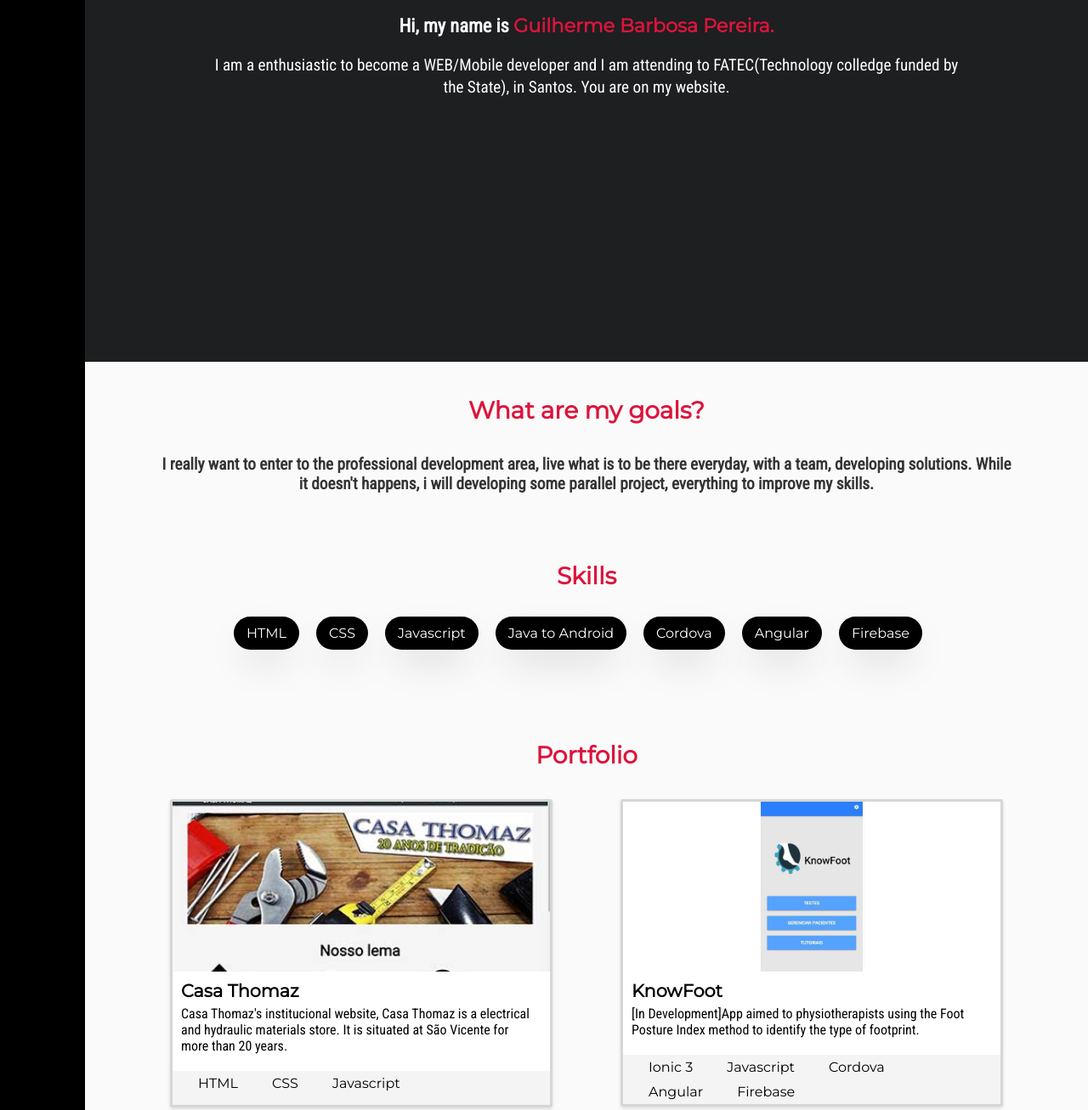
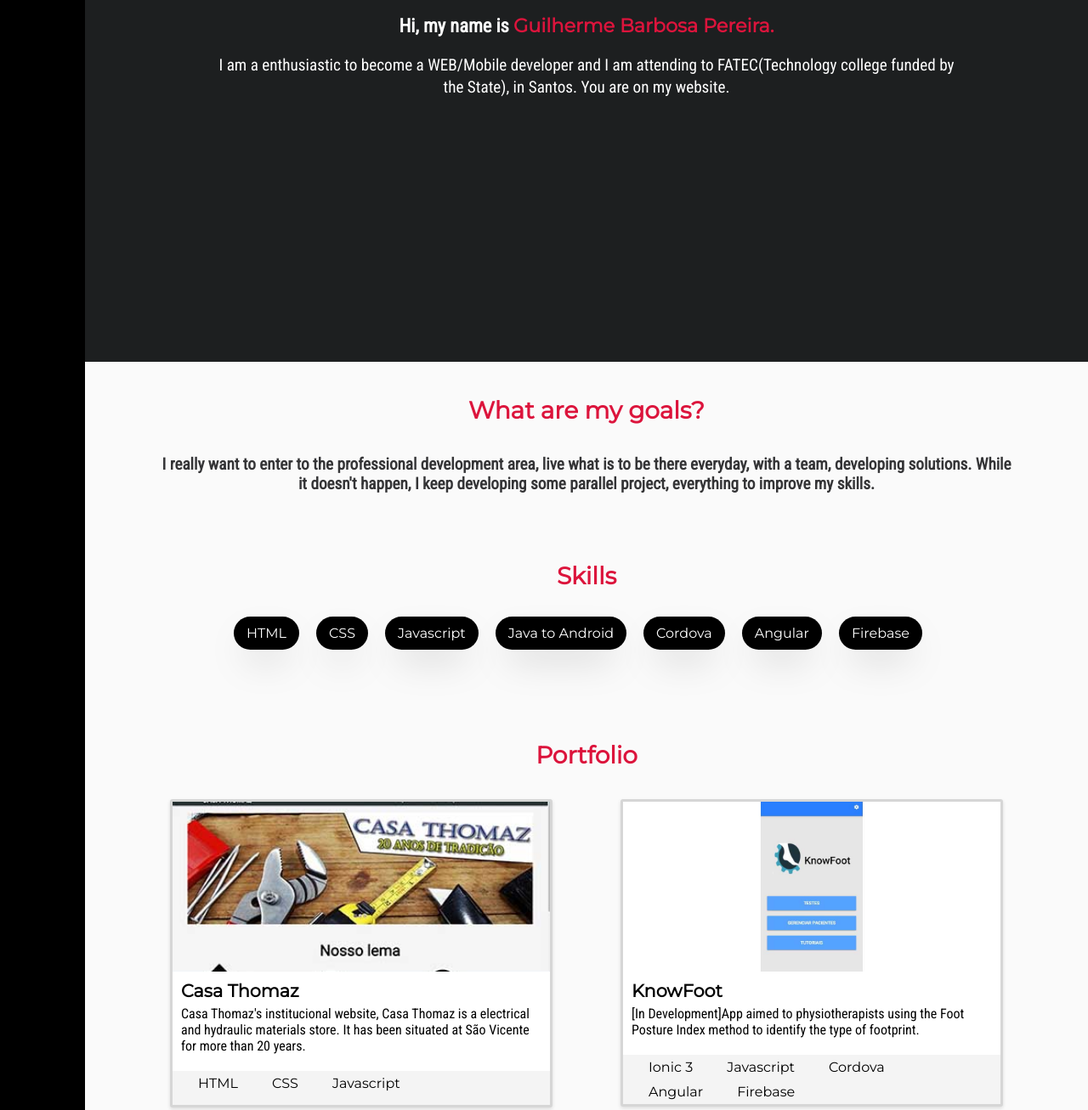
Before and after one commit to guibarbosadev/personal-site, a plain HTML site: page index-english.html in a window 1280 px wide. Shown: the part 374-1681 px from the top of the page at 85% size. Drawn offline with Linux system fonts and the light colour scheme.

Commit message:
Fixed some english writing errors :)

```diff
--- a/index-english.html
+++ b/index-english.html
@@ -153,13 +153,13 @@
                     <img src="images/eu.jpg">
                     <p style="margin-top: 20px">Hi, my name is <span style="color:crimson">Guilherme Barbosa Pereira.</span></p>
                     <p class="about-texto">I am a enthusiastic to become a WEB/Mobile developer and
-                         I am attending  to FATEC(Technology colledge funded by the State), in Santos.
+                         I am attending  to FATEC(Technology college funded by the State), in Santos.
                          You are on my website.</p>
                 </div>
                 <div id="objetivos" class="section explicacoes">
                     <h1 class="title">What are my goals?</h2>
                     <p>I really want to enter to the professional development area, live what is to be there everyday,
-                         with a team, developing solutions. While it doesn't happens, i will developing some parallel project, everything
+                         with a team, developing solutions. While it doesn't happen, I keep developing some parallel project, everything
                            to improve my skills. </p>
                 </div>
                 <div id="habilidades" class="section habilidades">
@@ -185,7 +185,7 @@
                                 <h2 class="portfolio-item-title">Casa Thomaz</h2>
                                 <p class="portfolio-item-description">
                                     Casa Thomaz's institucional website, Casa Thomaz is a electrical and hydraulic materials store.
-                                    It is situated at São Vicente for more than 20 years.</p>
+                                    It has been situated at São Vicente for more than 20 years.</p>
                             </div>
                             <div class="portfolio-item-footer">
                                 <h2>HTML</h2>
```
